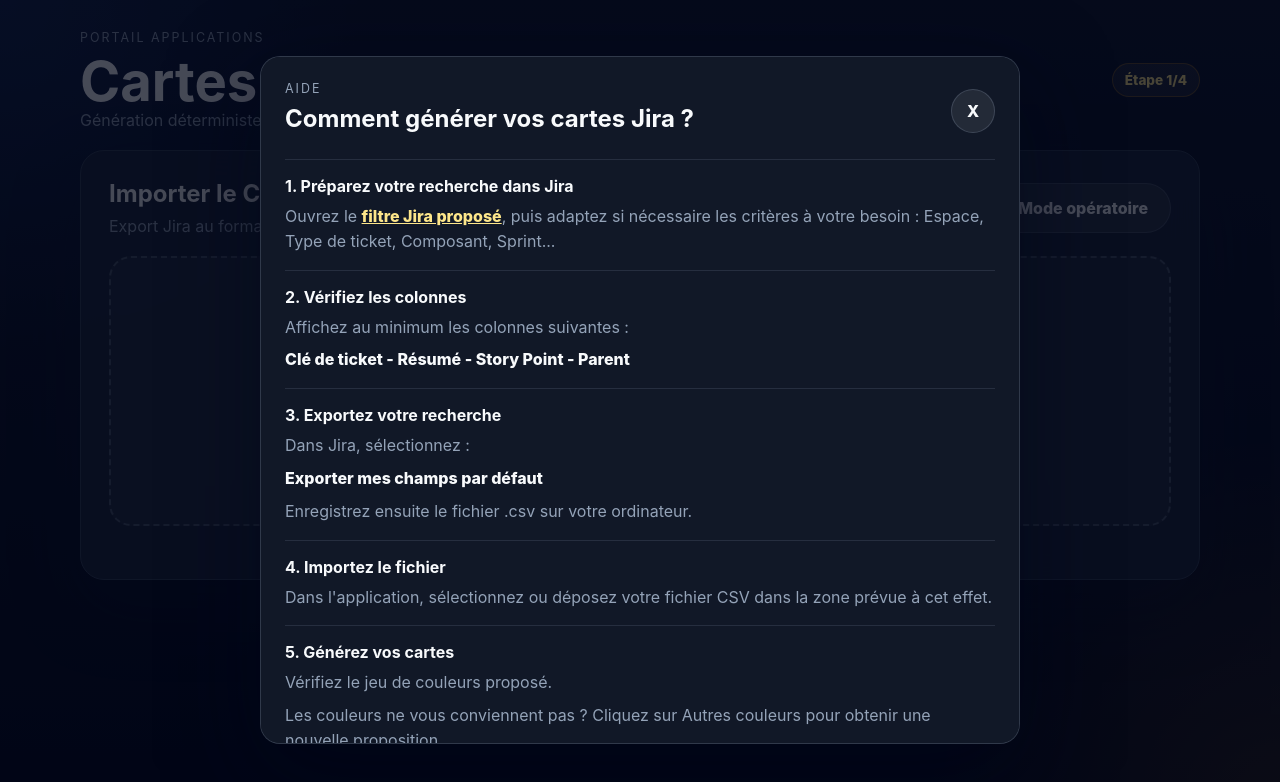
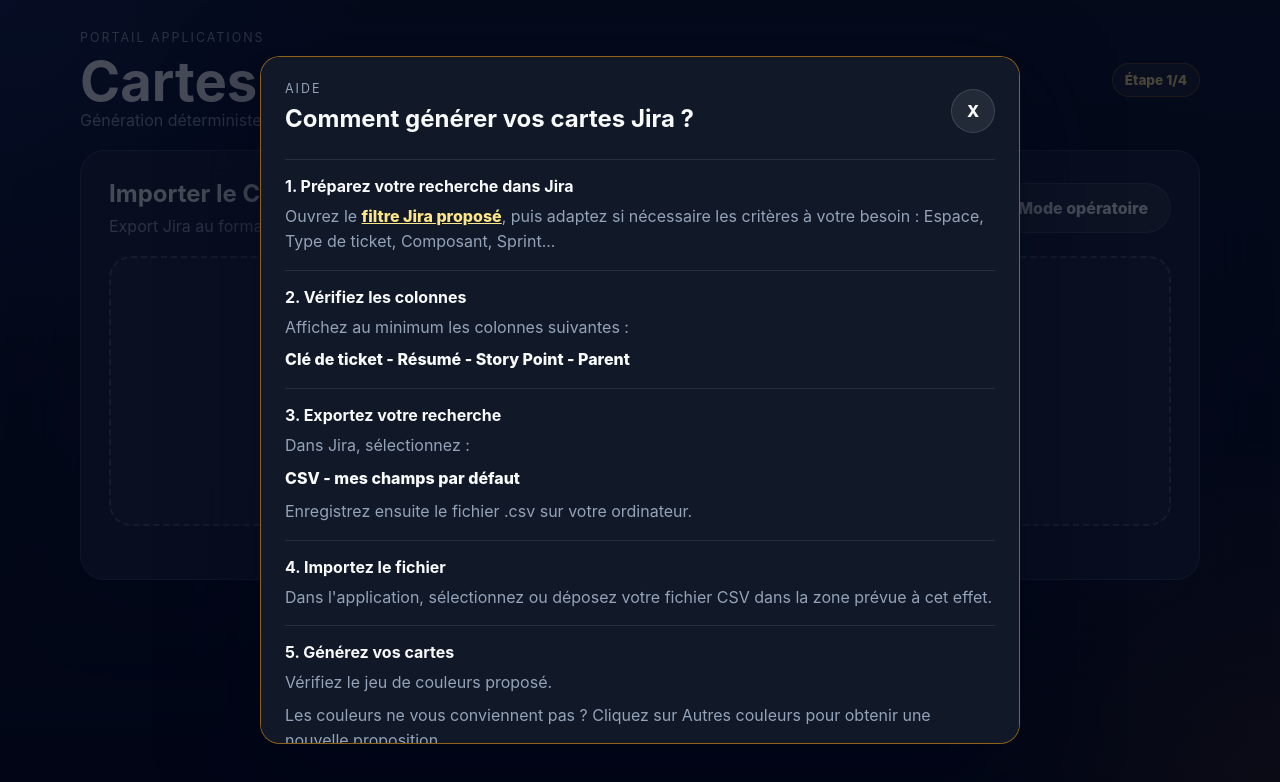
Before and after one commit to snoop827-cell/generator-pdf-jira, a React (Vite) app in the folder frontend/: page / in a window 1280 px wide. Both pictures are taken after a click on the button "Mode opératoire". Shown: the top 782 px of the page. Built offline with nearby package versions, Linux system fonts and the light colour scheme.

Commit message:
fix: ajuster le libelle export de la popup

```diff
--- a/frontend/src/App.jsx
+++ b/frontend/src/App.jsx
@@ -290,7 +290,7 @@
           <section>
             <h3>3. Exportez votre recherche</h3>
             <p>Dans Jira, sélectionnez :</p>
-            <p className="help-highlight">Exporter mes champs par défaut</p>
+            <p className="help-highlight">CSV - mes champs par défaut</p>
             <p>Enregistrez ensuite le fichier .csv sur votre ordinateur.</p>
           </section>
 
--- a/frontend/src/styles.css
+++ b/frontend/src/styles.css
@@ -236,7 +236,7 @@
   width: min(760px, 100%);
   max-height: min(86vh, 780px);
   overflow: auto;
-  border: 1px solid rgba(148, 163, 184, 0.24);
+  border: 1px solid rgba(245, 158, 11, 0.55);
   border-radius: 20px;
   background: #111827;
   box-shadow: 0 30px 90px rgba(2, 6, 23, 0.55);
```
